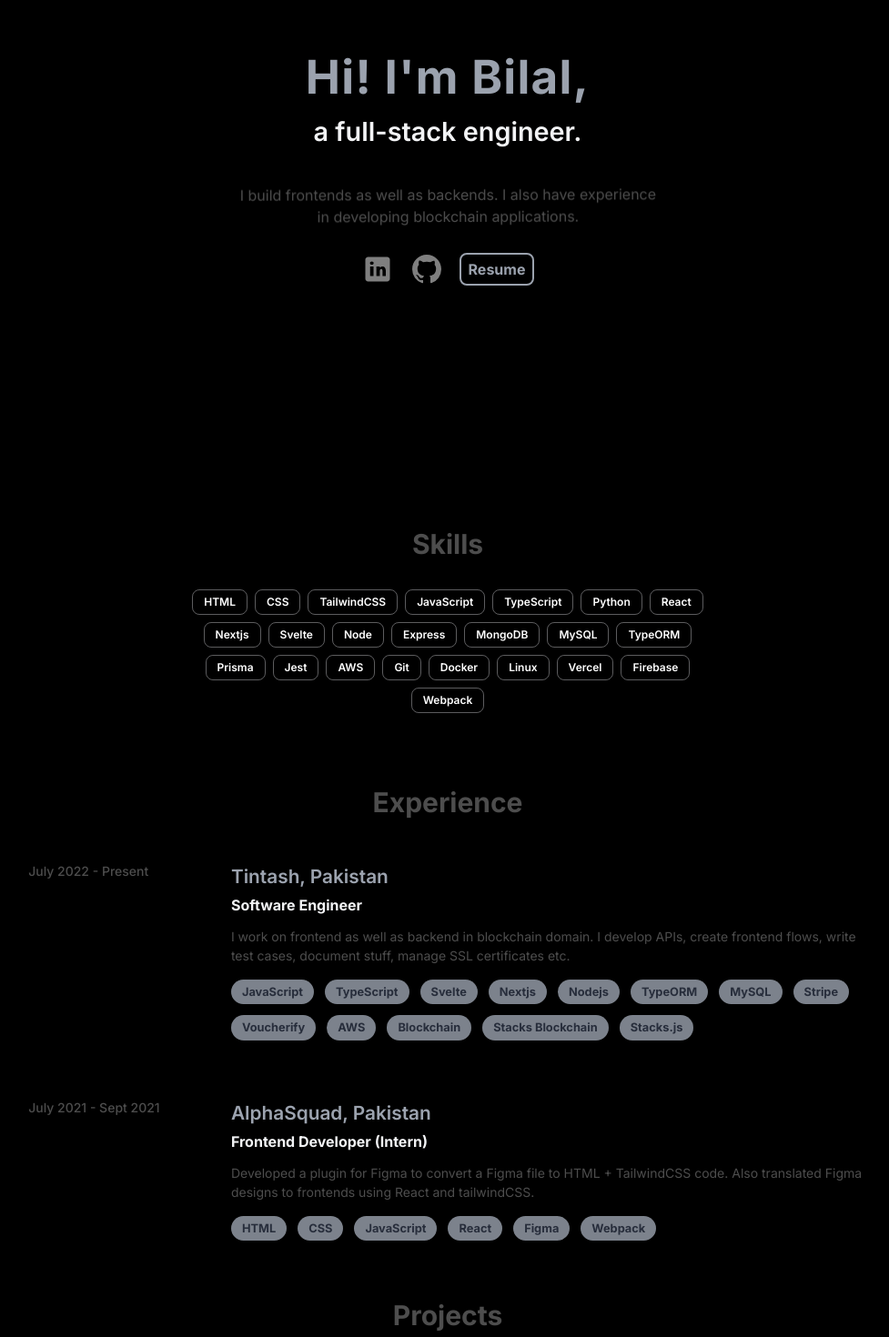
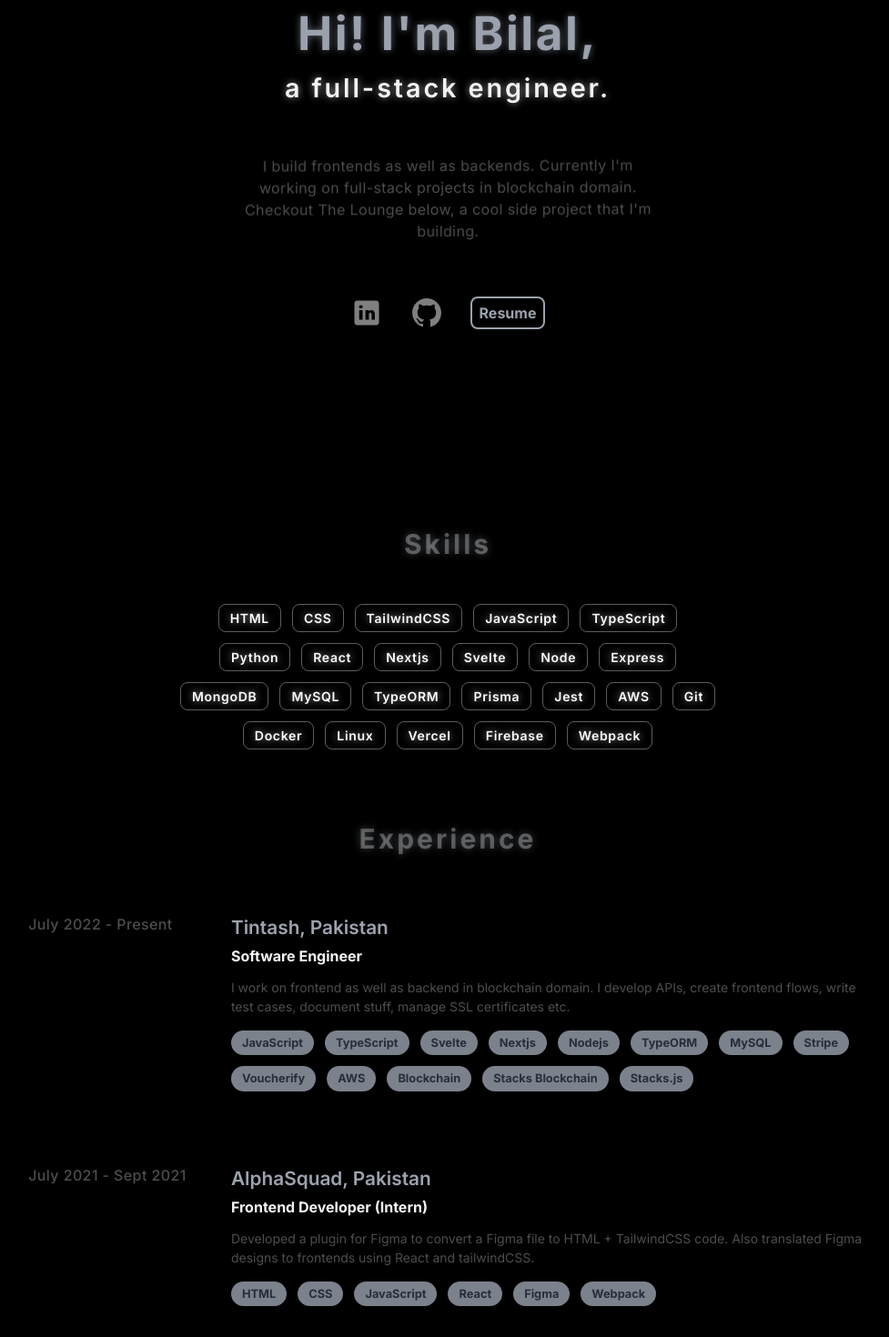
Before and after one commit to bilalwaheed099/bw-portfolio, a Next.js app: page / in a window 1280 px wide. Shown: the part 220-1690 px from the top of the page at 91% size, without its empty margins (148-1125 px from the left). Built offline with nearby package versions, Linux system fonts and the light colour scheme.

Commit message:
ui: improvements

```diff
--- a/app/globals.css
+++ b/app/globals.css
@@ -7,9 +7,24 @@ body {
 }
 
 .skill {
-  @apply border p-1 px-3 font-semibold rounded-lg border-gray-200/40 text-white text-[12px]
+  @apply border p-1 px-3 font-semibold rounded-lg border-gray-200/40 text-white text-[14px] tracking-wider glow-light;
 }
 
 .skill-tag {
- @apply bg-gray-400/80 rounded-3xl p-1 px-3 text-gray-900/80 text-[0.8rem] font-bold text-center
+  @apply bg-gray-400/80 rounded-3xl p-1 px-3 text-gray-900/80 text-[0.8rem] font-bold text-center;
 }
+.heading {
+  @apply tracking-widest glow-dark;
+}
+
+.glow-light {
+  text-shadow: 0 0 8px rgba(243, 244, 246, 0.6);
+}
+
+.glow-medium {
+  text-shadow: 0 0 8px rgba(156, 163, 175, 0.6);
+}
+
+.glow-dark {
+  text-shadow: 0 0 8px rgba(156, 163, 175, 0.4);
+}
--- a/app/page.tsx
+++ b/app/page.tsx
@@ -1,26 +1,25 @@
-"use client"
-import { ProjectTile } from '@/components/ProjectTile'
-import Image from 'next/image'
-import {useAnimation, motion} from 'framer-motion'
+'use client';
+import { ProjectTile } from '@/components/ProjectTile';
+import Image from 'next/image';
+import { useAnimation, motion } from 'framer-motion';
 import { useEffect, useRef, useState } from 'react';
 import { Experience } from '@/components/Experience';
 import Link from 'next/link';
-import { useInView } from "react-intersection-observer";
+import { useInView } from 'react-intersection-observer';
 
 const variants = {
   visible: { opacity: 1, scale: 1, transition: { duration: 0.4 } },
-  hidden: { opacity: 0, scale: 0.6 }
+  hidden: { opacity: 0, scale: 0.6 },
 };
 
 export default function Home() {
-
-  const [mousePos, setMousePos] = useState({x: 0, y: 0});
+  const [mousePos, setMousePos] = useState({ x: 0, y: 0 });
 
   function getCoordinates(e: any) {
     const position = {
       x: e.pageX,
-      y: e.pageY
-    }
+      y: e.pageY,
+    };
 
     return position;
   }
@@ -33,215 +32,294 @@ export default function Home() {
   const [ref3, inView3] = useInView();
   useEffect(() => {
     if (inView) {
-        controls.start("visible");
+      controls.start('visible');
     }
     if (inView2) {
-        controls2.start("visible");
+      controls2.start('visible');
     }
     if (inView3) {
-        controls3.start("visible");
+      controls3.start('visible');
     }
   }, [controls, controls2, controls3, inView, inView2, inView3]);
 
   const handleMouseMove = (e: any) => {
     setMousePos(getCoordinates(e));
-  }
-
+  };
 
   return (
-    <div className='bg-black min-h-screen pb-24' onMouseMove={e => handleMouseMove(e)}>
+    <div
+      className="bg-black min-h-screen pb-24"
+      onMouseMove={(e) => handleMouseMove(e)}
+    >
       <motion.div
         className="w-[320px] h-[320px] bg-gray-300/10 hidden md:block absolute rounded-full blur-2xl -z-100"
         animate={{
           x: mousePos.x - 160,
-          y: mousePos.y - 160
+          y: mousePos.y - 160,
         }}
         transition={{
           duration: 0.08,
           delay: 0,
-          ease: "linear"
+          ease: 'linear',
         }}
-      >
-
-      </motion.div>
+      ></motion.div>
       {/* HERO */}
       <div className="w-[90%] md:w-[72%] mx-auto flex flex-col justify-center items-center h-screen">
-        {/* <p className="text-gray-100/10 font-bold text-[1rem] md:text-[1.2rem]">Hi! I'm</p> */}
-        <motion.div className="w-full flex flex-col justify-center items-center"
+        <motion.div
+          className="w-full flex flex-col justify-center items-center"
           initial={{
-            y: "-40%",
-            opacity: 0
+            y: '-40%',
+            opacity: 0,
           }}
           animate={{
-            y: "0",
-            opacity: 1
+            y: '0',
+            opacity: 1,
           }}
           transition={{
             duration: 1.5,
             // type: "tween",
             delay: 0,
-            ease: 'anticipate'
+            ease: 'anticipate',
           }}
         >
-          <p className="text-gray-400 font-bold text-[2.6rem] md:text-[3.2rem] text-center tracking-wide">Hi! I&apos;m Bilal,</p>
-          <p className="text-gray-100 font-semibold text-[1.4rem] text-[1.8rem] text-center">a full-stack engineer.</p>
+          <p className="text-gray-400 font-bold text-[2.6rem] md:text-[3.2rem] text-center tracking-wider glow-medium">
+            Hi! I&apos;m Bilal,
+          </p>
+          <p className="text-gray-100 font-semibold text-[1.4rem] md:text-[1.8rem] text-center glow-light tracking-widest">
+            a full-stack engineer.
+          </p>
         </motion.div>
-        <motion.div className="w-full flex flex-col justify-center items-center mt-6">
-          <motion.p className="text-white/30 w-3/4 md:w-1/2 my-3 text-center"
+        <motion.div className="w-full flex flex-col justify-center items-center mt-10">
+          <motion.p
+            className="text-white/30 w-3/4 md:w-1/2 my-3 text-center tracking-wide"
             initial={{
-            x: "-35%",
+              x: '-35%',
               opacity: 0,
-            rotate: 0
+              rotate: 0,
             }}
             animate={{
-            x: "0",
+              x: '0',
               opacity: 1,
-            rotate: 360
+              rotate: 360,
             }}
             transition={{
               duration: 3.2,
               // type: "tween",
               delay: 0,
-            ease: 'anticipate'
+              ease: 'anticipate',
             }}
           >
-            I build frontends as well as backends. I also have experience in developing blockchain applications.
+            I build frontends as well as backends. Currently I'm working on
+            full-stack projects in blockchain domain. Checkout The Lounge below,
+            a cool side project that I'm building.
           </motion.p>
-          <motion.div className="flex gap-x-5 mt-4 items-center z-10"
+          <motion.div
+            className="flex gap-x-8 mt-12 items-center z-10"
             initial={{
-            y: "35%",
-            opacity: 0
+              y: '35%',
+              opacity: 0,
             }}
             animate={{
-            y: "0",
-            opacity: 1
+              y: '0',
+              opacity: 1,
             }}
             transition={{
               duration: 1.5,
               // type: "tween",
               delay: 0,
-            ease: 'anticipate'
-          }}>
-            <Link href="https://www.linkedin.com/in/bilal-w-27789ba4/" target='_blank'><Image className="w-9 h-9 hover:scale-110 cursor-pointer" src="/linkedin.svg" alt={'github'} width={24} height={24} /></Link>
-            <Link href="https://github.com/bilalwaheed099" target='_blank'><Image className="w-8 h-8 hover:scale-110 cursor-pointer" src="/github.svg" alt={'linkedin'} width={24} height={24} /></Link>
-            <Link href="/resume.pdf" target='_blank'><p className="text-gray-400 font-bold border-2 border-gray-400 rounded-lg px-2 py-1 hover:scale-110 cursor-pointer">Resume</p></Link>
+              ease: 'anticipate',
+            }}
+          >
+            <Link
+              href="https://www.linkedin.com/in/bilal-w-27789ba4/"
+              target="_blank"
+            >
+              <Image
+                className="w-9 h-9 hover:scale-110 cursor-pointer"
+                src="/linkedin.svg"
+                alt={'github'}
+                width={24}
+                height={24}
+              />
+            </Link>
+            <Link href="https://github.com/bilalwaheed099" target="_blank">
+              <Image
+                className="w-8 h-8 hover:scale-110 cursor-pointer"
+                src="/github.svg"
+                alt={'linkedin'}
+                width={24}
+                height={24}
+              />
+            </Link>
+            <Link href="/resume.pdf" target="_blank">
+              <p className="text-gray-400 font-bold border-2 border-gray-400 rounded-lg px-2 py-1 hover:scale-110 cursor-pointer">
+                Resume
+              </p>
+            </Link>
           </motion.div>
         </motion.div>
       </div>
       {/* Skills */}
-      <motion.div className="w-[72%] mx-auto mb-20"
+      <motion.div
+        className="w-[72%] mx-auto mb-20"
         ref={ref}
         animate={controls}
         initial="hidden"
         variants={variants}
       >
-        <p className="text-3xl font-bold text-white/30 text-center mb-8">Skills</p>
-        <div className="flex flex-wrap justify-center gap-2 w-[90%] md:w-[64%] mx-auto">
-            <p className='skill'>HTML</p>
-            <p className='skill'>CSS</p>
-            <p className='skill'>TailwindCSS</p>
-            <p className='skill'>JavaScript</p>
-            <p className='skill'>TypeScript</p>
-            <p className='skill'>Python</p>
-            <p className='skill'>React</p>
-            <p className='skill'>Nextjs</p>
-            <p className='skill'>Svelte</p>
-            <p className='skill'>Node</p>
-            <p className='skill'>Express</p>
-            <p className='skill'>MongoDB</p>
-            <p className='skill'>MySQL</p>
-            <p className='skill'>TypeORM</p>
-            <p className='skill'>Prisma</p>
-            <p className='skill'>Jest</p>
-            <p className='skill'>AWS</p>
-            <p className='skill'>Git</p>
-            <p className='skill'>Docker</p>
-            <p className='skill'>Linux</p>
-            <p className='skill'>Vercel</p>
-            <p className='skill'>Firebase</p>
-            <p className='skill'>Webpack</p>
+        <p className="text-3xl font-bold text-white/30 text-center mb-12 heading">
+          Skills
+        </p>
+        <div className="flex flex-wrap justify-center gap-3 w-[90%] md:w-[64%] mx-auto">
+          <p className="skill">HTML</p>
+          <p className="skill">CSS</p>
+          <p className="skill">TailwindCSS</p>
+          <p className="skill">JavaScript</p>
+          <p className="skill">TypeScript</p>
+          <p className="skill">Python</p>
+          <p className="skill">React</p>
+          <p className="skill">Nextjs</p>
+          <p className="skill">Svelte</p>
+          <p className="skill">Node</p>
+          <p className="skill">Express</p>
+          <p className="skill">MongoDB</p>
+          <p className="skill">MySQL</p>
+          <p className="skill">TypeORM</p>
+          <p className="skill">Prisma</p>
+          <p className="skill">Jest</p>
+          <p className="skill">AWS</p>
+          <p className="skill">Git</p>
+          <p className="skill">Docker</p>
+          <p className="skill">Linux</p>
+          <p className="skill">Vercel</p>
+          <p className="skill">Firebase</p>
+          <p className="skill">Webpack</p>
         </div>
       </motion.div>
       {/* Projects */}
       <div className="flex flex-col-reverse w-[90%] md:[w-80%] md:w-[72%] mx-auto">
-      <motion.div className=" flex-1 mx-auto w-[90%] md:w-[80%] mb-12"
+        <motion.div
+          className=" flex-1 mx-auto w-[90%] md:w-[80%] mb-12"
           ref={ref3}
           animate={controls3}
           initial="hidden"
           variants={variants}
         >
-        <p className="text-3xl font-bold text-white/30 text-center mt-16 mb-12">Projects</p>
+          <p className="text-3xl font-bold text-white/30 text-center mt-16 mb-16 heading">
+            Projects
+          </p>
           <div className="w-full mt-4 flex flex-col gap-10">
             <ProjectTile
               title="The Lounge"
               description="A platform where users can create lobbies and play the classic multiplayer card game of Court Piece with with friends."
-          techs={["Nextjs", "TailwindCSS", "Node", "Express", "MongoDB", "SocketIO"]}
+              techs={[
+                'Nextjs',
+                'TailwindCSS',
+                'Node',
+                'Express',
+                'MongoDB',
+                'SocketIO',
+              ]}
               classes="w-3/4"
               url="/projects/thelounge"
             />
             <ProjectTile
               title="Discord Clone"
               description="Create and join text, audio and video channels and chat with friends, share files and documents."
-          techs={["Nextjs", "TailwindCSS", "Shadcn", "SocketIO", "MySQL", "Prisma"]}
+              techs={[
+                'Nextjs',
+                'TailwindCSS',
+                'Shadcn',
+                'SocketIO',
+                'MySQL',
+                'Prisma',
+              ]}
               classes="w-2/3"
               url="https://wordcord-production.up.railway.app/"
             />
             <ProjectTile
               title="DevCircle"
               description="A social platform connecting developers, who can then share their work. Developers add their links and personal details to let others know what they are upto."
-          techs={["React", "Redux", "Nodejs", "Express", "MongoDB"]}
+              techs={['React', 'Redux', 'Nodejs', 'Express', 'MongoDB']}
               classes="w-2/5"
               url="https://github.com/bilalwaheed099/mern-DevCircle-server"
             />
             <ProjectTile
               title="Recipo"
               description="A food ingredients application. This app uses an external API to present the ingredients of the dish selected by the user. Moreover, user and add the list of ingredients to shopping"
-          techs={["HTML", "CSS", "JavaScript", "APIs"]}
+              techs={['HTML', 'CSS', 'JavaScript', 'APIs']}
               classes="w-2/5"
               url="https://brave-hawking-18011e.netlify.app/"
             />
             <ProjectTile
               title="Webber"
               description="A complete website frontend made using React and TailwindCSS. The UI is completely responsive."
-          techs={["React", "TailwindCSS", "Vercel"]}
+              techs={['React', 'TailwindCSS', 'Vercel']}
               classes="w-2/5"
               url="https://webber.vercel.app/"
             />
-
           </div>
         </motion.div>
         {/* Experience */}
-        <motion.div className="flex-1"
+        <motion.div
+          className="flex-1"
           ref={ref2}
           animate={controls2}
           initial="hidden"
           variants={variants}
         >
-
-          <p className="text-3xl font-bold text-white/30 text-center mb-12">Experience</p>
-          <div className="flex flex-col gap-y-16">
+          <p className="text-3xl font-bold text-white/30 text-center mb-16 heading">
+            Experience
+          </p>
+          <div className="flex flex-col gap-y-20">
             <Experience
               company="Tintash, Pakistan"
               title="Software Engineer"
               time="July 2022 - Present"
               desc="I work on frontend as well as backend in blockchain domain. I develop APIs, create frontend flows, write test cases, document stuff, manage SSL certificates etc."
-            skills={["JavaScript", "TypeScript", "Svelte", "Nextjs", "Nodejs", "TypeORM", "MySQL", "Stripe", "Voucherify", "AWS", "Blockchain", "Stacks Blockchain", "Stacks.js"]}
+              skills={[
+                'JavaScript',
+                'TypeScript',
+                'Svelte',
+                'Nextjs',
+                'Nodejs',
+                'TypeORM',
+                'MySQL',
+                'Stripe',
+                'Voucherify',
+                'AWS',
+                'Blockchain',
+                'Stacks Blockchain',
+                'Stacks.js',
+              ]}
             />
             <Experience
               company="AlphaSquad, Pakistan"
               title="Frontend Developer (Intern)"
               time="July 2021 - Sept 2021"
               desc="Developed a plugin for Figma to convert a Figma file to HTML + TailwindCSS code. Also translated Figma designs to frontends using React and tailwindCSS."
-            skills={["HTML", "CSS", "JavaScript", "React", "Figma", "Webpack"]}
+              skills={[
+                'HTML',
+                'CSS',
+                'JavaScript',
+                'React',
+                'Figma',
+                'Webpack',
+              ]}
             />
           </div>
         </motion.div>
       </div>
       {/* Footer */}
       <div className="w-[80%] mt-12 mx-auto ">
-        <p className="text-white/20 italic text-sm text-center">Designed and developed by Bilal Waheed, using Nextjs, Tailwind and Framer-motion.</p>
-        <p className="mt-3 text-white/20 font italic text-sm text-center">P.S. This website is still a WIP.</p>
+        <p className="text-white/20 italic text-sm text-center">
+          Designed and developed by Bilal Waheed, using Nextjs, Tailwind and
+          Framer-motion.
+        </p>
+        <p className="mt-3 text-white/20 font italic text-sm text-center">
+          P.S. This website is still a WIP.
+        </p>
       </div>
     </div>
-  )
+  );
 }
--- a/components/Experience.tsx
+++ b/components/Experience.tsx
@@ -1,25 +1,35 @@
 type ExperienceProps = {
-    company: string,
-    title: string,
-    time: string,
-    desc: string,
-    skills: string[]
-}
+  company: string;
+  title: string;
+  time: string;
+  desc: string;
+  skills: string[];
+};
 
-export const Experience = ({company, title, time, desc, skills}: ExperienceProps) => {
+export const Experience = ({
+  company,
+  title,
+  time,
+  desc,
+  skills,
+}: ExperienceProps) => {
   return (
     <div className="text-white flex flex-col md:flex-row items-center md:items-start justify-start gap-y-4 gap-x-12">
-        <p className="md:w-[20%] text-white/30 text-sm font-medium">{time}</p>
+      <p className="md:w-[20%] text-white/30 text-md font-medium tracking-wide">
+        {time}
+      </p>
       <div className="w-[80%] flex flex-col text-center md:text-start ">
         <p className="text-gray-400 font-semibold text-[1.3rem]">{company}</p>
         <p className="mt-1 text-gray-100 font-bold text-[16px]">{title}</p>
         <p className="mt-3 text-white/30 text-[14px]">{desc}</p>
-            <div className="flex flex-wrap gap-3 mt-4">
-                {skills.map(skill => (
-                    <span key={skill} className="skill-tag">{skill}</span>
+        <div className="flex flex-wrap justify-center md:justify-normal gap-3 mt-4">
+          {skills.map((skill) => (
+            <span key={skill} className="skill-tag">
+              {skill}
+            </span>
           ))}
         </div>
       </div>
     </div>
-    )
-}
+  );
+};
```
Also changed, not shown: components/ProjectTile.tsx (+37 -24 lines). Lines whose indentation alone changed are shown as unchanged.
